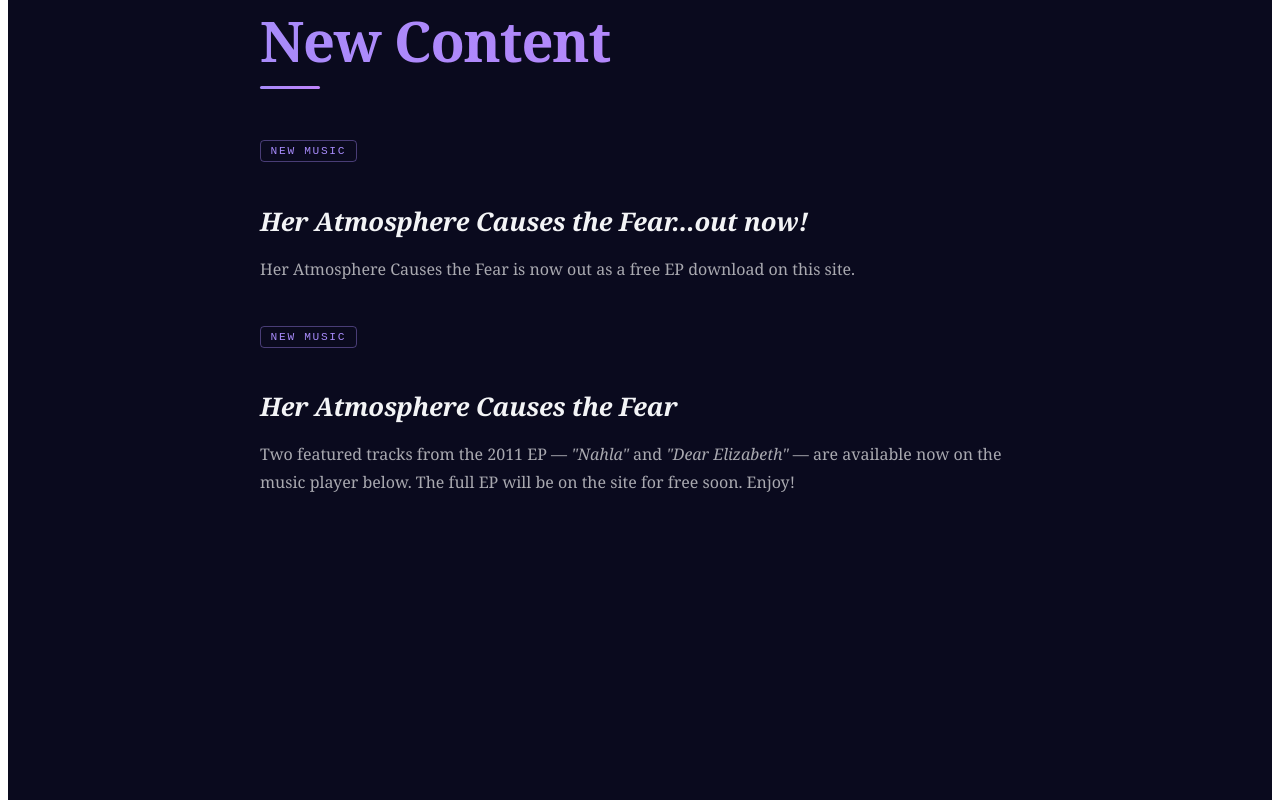
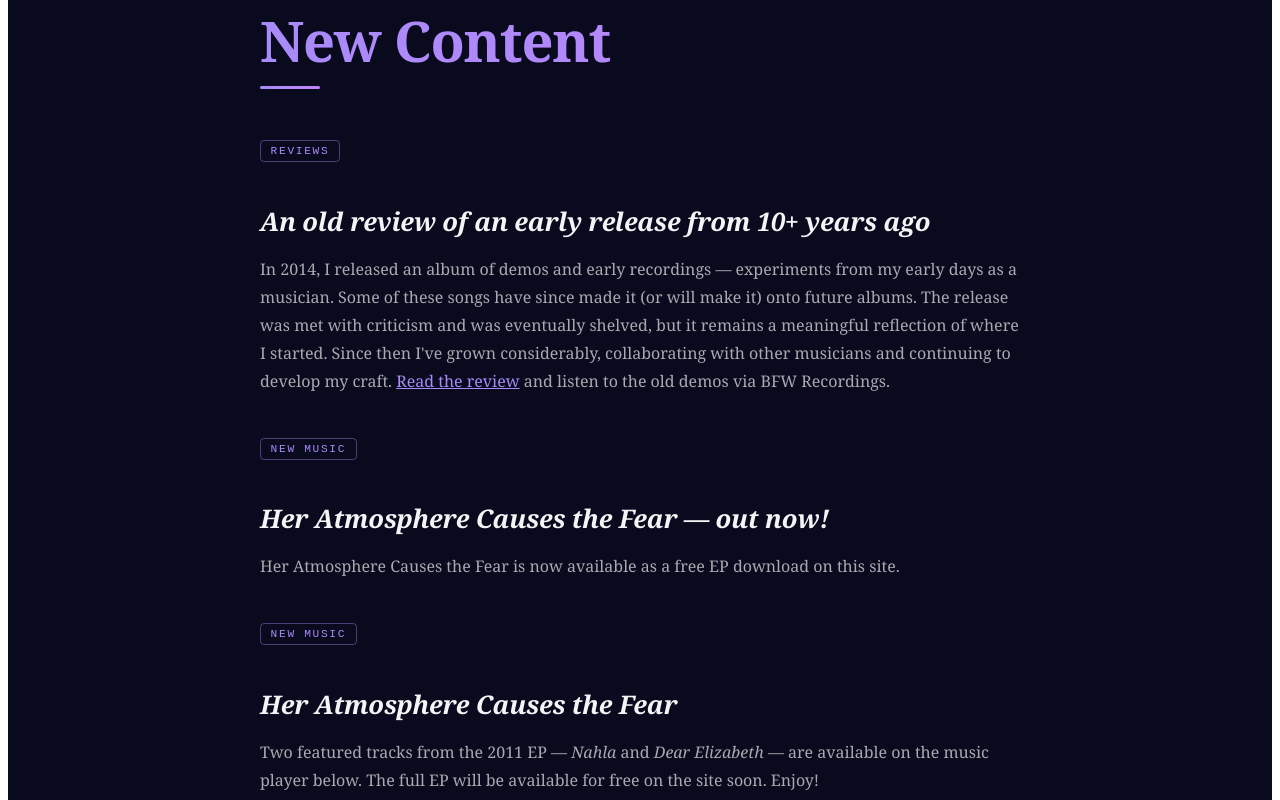
Before and after one commit to pvherreramusic/newwebsite, a React (Create React App) app: page / in a window 1280 px wide. Shown: the part 3220-4020 px from the top of the page. Built offline with nearby package versions, Linux system fonts and the light colour scheme; no server answers.

Commit message:
updated with a new old review as refection.

```diff
--- a/src/NewContent.jsx
+++ b/src/NewContent.jsx
@@ -1,34 +1,4 @@
 import React from 'react';
-import BandcampEmbedFear from "./BandcampFear";
-import SurfYouTubePlayer from "./SurfYOUTUBEVIDEO";
-
-const NewContent = () => {
-    return (
-        <section id="newcontent" style={styles.section}>
-            <div style={styles.inner}>
-                <h2 style={styles.heading}>New Content</h2>
-                <div style={styles.divider} />
-
-                <div style={styles.block}>
-                    <span style={styles.tag}>New Music</span>
-                    <h3 style={styles.subheading}>Her Atmosphere Causes the Fear...out now!</h3>
-                    <p style={styles.body}>
-                        Her Atmosphere Causes the Fear is now out as a free EP download on this site.
-                    </p>
-                </div>
-
-                <div style={styles.block}>
-                    <span style={styles.tag}>New Music</span>
-                    <h3 style={styles.subheading}>Her Atmosphere Causes the Fear</h3>
-                    <p style={styles.body}>
-                        Two featured tracks from the 2011 EP — <em>"Nahla"</em> and <em>"Dear Elizabeth"</em> — are
-                        available now on the music player below. The full EP will be on the site for free soon. Enjoy!
-                    </p>
-                </div>
-            </div>
-        </section>
-    );
-};
 
 const styles = {
     section: {
@@ -86,14 +56,67 @@ const styles = {
         lineHeight: '1.75',
         color: 'rgba(255, 255, 255, 0.65)',
     },
-    embedWrapper: {
-        marginTop: '2rem',
-        borderRadius: '12px',
-        overflow: 'hidden',
-        border: '1px solid rgba(255, 255, 255, 0.08)',
-        background: 'rgba(255, 255, 255, 0.03)',
-        padding: '1rem',
+    link: {
+        color: '#a78bfa',
+        textDecoration: 'underline',
     },
 };
 
+const CONTENT_BLOCKS = [
+    {
+        tag: 'Reviews',
+        heading: 'An old review of an early release from 10+ years ago',
+        body: (
+            <>
+                In 2014, I released an album of demos and early recordings — experiments from my early days as a
+                musician. Some of these songs have since made it (or will make it) onto future albums. The release
+                was met with criticism and was eventually shelved, but it remains a meaningful reflection of where
+                I started. Since then I've grown considerably, collaborating with other musicians and continuing to
+                develop my craft.{' '}
+                <a
+                    href="https://www.cerebralrift.org/very-serious-knock-knock-joke-is-no-april-fools-prank/"
+                    style={styles.link}
+                    target="_blank"
+                    rel="noopener noreferrer"
+                >
+                    Read the review
+                </a>{' '}
+                and listen to the old demos via BFW Recordings.
+            </>
+        ),
+    },
+    {
+        tag: 'New Music',
+        heading: 'Her Atmosphere Causes the Fear — out now!',
+        body: 'Her Atmosphere Causes the Fear is now available as a free EP download on this site.',
+    },
+    {
+        tag: 'New Music',
+        heading: 'Her Atmosphere Causes the Fear',
+        body: (
+            <>
+                Two featured tracks from the 2011 EP — <em>Nahla</em> and <em>Dear Elizabeth</em> — are available
+                on the music player below. The full EP will be available for free on the site soon. Enjoy!
+            </>
+        ),
+    },
+];
+
+const NewContent = () => (
+    <section id="newcontent" style={styles.section}>
+        <div style={styles.inner}>
+            <h2 style={styles.heading}>New Content</h2>
+            <div style={styles.divider} />
+
+            {CONTENT_BLOCKS.map(({ tag, heading, body }) => (
+                <div key={heading} style={styles.block}>
+                    <span style={styles.tag}>{tag}</span>
+                    <h3 style={styles.subheading}>{heading}</h3>
+                    <p style={styles.body}>{body}</p>
+                </div>
+            ))}
+        </div>
+    </section>
+);
+
 export default NewContent;
```
